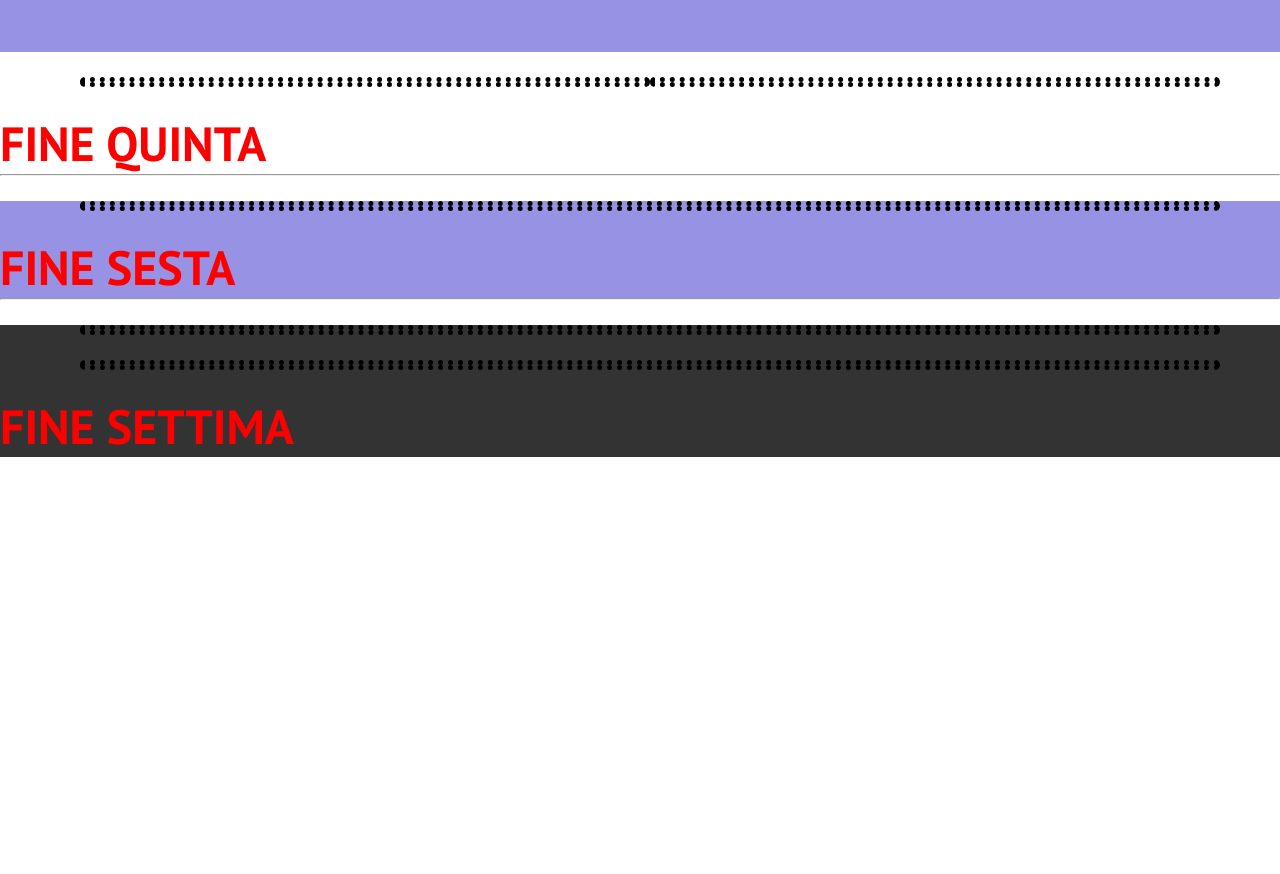
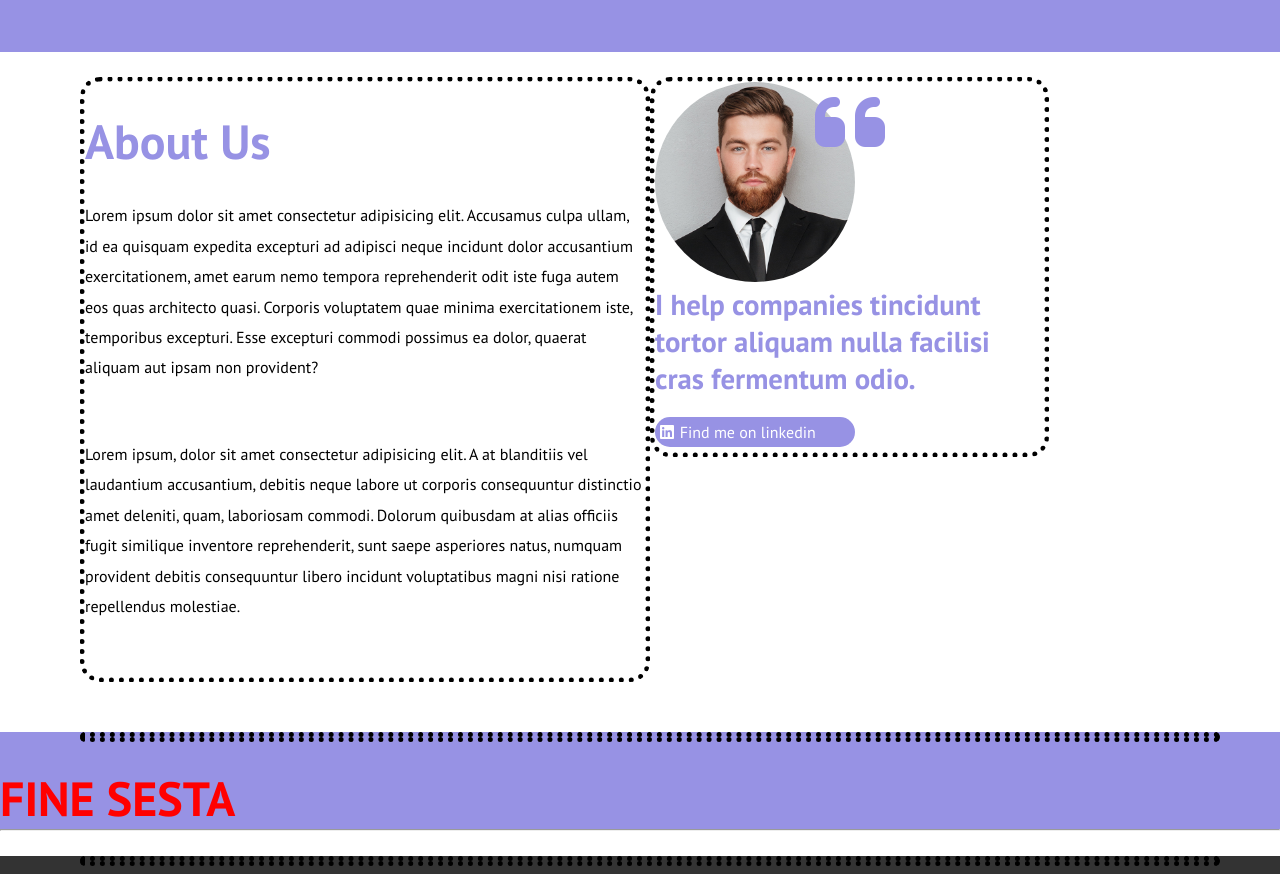
Before and after one commit to SilvioGiacomelli/htmlcss-responsive-layout, a plain HTML site: page index.html in a window 1280 px wide. Shown: the part 3589-4463 px from the top of the page. Before the commit the page ends 4046 px from the top, so only its background shows below. Drawn offline with Linux system fonts and the light colour scheme.

Commit message:
About us finito

```diff
--- a/index.css
+++ b/index.css
@@ -306,10 +306,64 @@ img{
 }
 
 /* QUINTA QUINTA QUINTA QUINTA QUINTA  */
-
-
-
-/* MEDIA QUERY MEDIA QUERY MEDIA QUERY MEDIA QUERY MEDIA QUERY MEDIA QUERY  */
+.quinta img{
+  border-radius: 50%;
+  height: 200px;
+  width: 200px;
+  object-fit: cover;
+}
+.quinta h2{
+  color: #9792e4;
+  padding: 5% 0;
+  font-size: 3rem;
+}
+.quinta p{
+  line-height: 190%;
+  padding-bottom: 10%;
+}
+.quinta .about-img{
+  width: 200px;
+  border-radius: 50%;
+  position: relative;
+}
+.quinta .about-img h3{
+  color: #9792e4;
+  margin: 7% 0;
+}
+.quinta .about-wanted i{
+  top: 0;
+  right: 30%;
+}
+.quinta .about-wanted h3{
+  color: #9792e4;
+  font-size: 1.8rem;
+}
+.quinta .about-img i{
+  font-size:5rem;
+  position: absolute;
+  left: 80%;
+  top: 0;
+  color: #9792e4;
+}
+.quinta .about-wanted a{
+  text-decoration: none;
+  color: white;
+}
+.fa-linkedin{
+  color: white;
+  padding-right: 3%;
+}
+.quinta .about-btn{
+  background-color: #9792e4;
+  color: white;
+  border-radius: 100px;
+  padding: 5px 5px;
+  margin-top: 5%;
+  margin-bottom: 5px;
+  text-decoration: none;
+  max-width: 200px;
+}
+/* MEDIA QUERY MEDIA QUERY MEDIA QUERY MEDIA QUERY MEDIA QUERY MEDIA QUERY */
 @media screen and (max-width: 767px) {
 
   .prima .big{
@@ -344,9 +398,11 @@ img{
     padding: 5%;
   }
 
-  /* QUARTA QUARTA QUART QUARTA */
+  /* QUINTA QUINTA QUINTA */
 
-
+ .quinta img{
+  text-align: left;
+ }
 
 }
                   /* 768 */
@@ -450,6 +506,11 @@ img{
     display: flex;
   }
 
+  .quinta .about-wanted{
+    display: flex;
+    flex-direction: column;
+    max-width: 70%;
+  }
   /* SESTA */
 
 
--- a/index.html
+++ b/index.html
@@ -179,20 +179,26 @@
     <section class="quinta">
       <div class="card container">
         <div class="row-1">
-          <div class="box debug">
-
+          <div class="box debug about-text">
+            <h2>About Us</h2>
+            <p>Lorem ipsum dolor sit amet consectetur adipisicing elit. Accusamus culpa ullam, id ea quisquam expedita excepturi ad adipisci neque incidunt dolor accusantium exercitationem, amet earum nemo tempora reprehenderit odit iste fuga autem eos quas architecto quasi. Corporis voluptatem quae minima exercitationem iste, temporibus excepturi. Esse excepturi commodi possimus ea dolor, quaerat aliquam aut ipsam non provident?</p>
+            <p>Lorem ipsum, dolor sit amet consectetur adipisicing elit. A at blanditiis vel laudantium accusantium, debitis neque labore ut corporis consequuntur distinctio amet deleniti, quam, laboriosam commodi. Dolorum quibusdam at alias officiis fugit similique inventore reprehenderit, sunt saepe asperiores natus, numquam provident debitis consequuntur libero incidunt voluptatibus magni nisi ratione repellendus molestiae.</p>
           </div>
         </div>
         <div class="row-2">
-          <div class="box debug">
-
+          <div class="box debug about-wanted">
+            <div class="about-img">
+              <img src="img/about.jpg" alt="">
+              <i class="fa-solid fa-quote-left"></i>
+            </div>
+            <h3>I help companies tincidunt tortor aliquam nulla facilisi cras fermentum odio.</h3>
+            <div class="about-btn">
+              <a href="#"><i class="fa-brands fa-linkedin"></i>Find me on linkedin</i></a>
+            </div>
           </div>
         </div>
       </div>
-      <h2>FINE QUINTA</h2>
     </section>
-
-    <hr>
     <!-- SESTA SESTA SESTA SESTA SESTA SESTA SESTA SESTA SESTA SESTA SESTA SESTA  -->
     <section class="sesta">
       <div class="card container">
```
